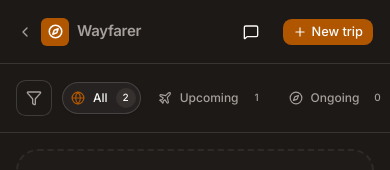
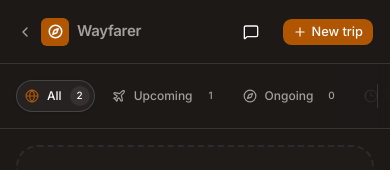
Before and after one commit to caraseli02/ai-travel-spatial-workspace, a React (Vite) app: page /trips in a window 390 px wide. Shown: the top 170 px of the page. Built offline with nearby package versions, Linux system fonts and the light colour scheme.

Commit message:
Polish Trip List filter bar and empty state (#110)
* Polish Trip List filter empty state

* Remove decorative Trip List filter icon

---------

Co-authored-by: Antigravity <antigravity@deepmind.com>

```diff
--- a/src/components/trip-list/TripGrid.tsx
+++ b/src/components/trip-list/TripGrid.tsx
@@ -85,7 +85,13 @@
           )}
 
           {filteredTrips.length === 0 && selectedFilter !== "all" && trips.length > 0 && (
-            <motion.div layout initial={{ opacity: 0, scale: 0.95 }} animate={{ opacity: 1, scale: 1 }}>
+            <motion.div
+              layout
+              initial={{ opacity: 0, scale: 0.95 }}
+              animate={{ opacity: 1, scale: 1 }}
+              data-testid="trip-list-filter-empty-state"
+              className="lg:col-span-2"
+            >
               <Card className="h-full min-h-[420px] rounded-2xl border border-border bg-card py-0 shadow-sm ring-0">
                 <CardContent className="flex h-full min-h-[420px] flex-col justify-between p-8 [--card-spacing:--spacing(4)]">
                   <div className="space-y-6">
--- a/src/components/trip-list/TripListFilters.tsx
+++ b/src/components/trip-list/TripListFilters.tsx
@@ -1,4 +1,4 @@
-import { CheckCircle2, Clock3, Compass, Filter, Globe, Plane } from "lucide-react";
+import { CheckCircle2, Clock3, Compass, Globe, Plane } from "lucide-react";
 import { Badge } from "@/components/ui/badge";
 import { Tabs, TabsList, TabsTrigger } from "@/components/ui/tabs";
 import { cn } from "@/lib/utils";
@@ -24,15 +24,9 @@
   onSelectedFilterChange,
 }: TripListFiltersProps) {
   return (
-    <div className="shrink-0 border-b border-border bg-background">
-      <div className="mx-auto flex w-full max-w-[1344px] items-center gap-2.5 overflow-x-auto px-4 py-4 sm:px-12">
-        <span
-          aria-hidden
-          className="inline-flex size-9 shrink-0 items-center justify-center rounded-md border border-input bg-background"
-        >
-          <Filter className="size-4 text-muted-foreground" />
-        </span>
-
+    <section aria-label="Trip status filters" className="shrink-0 border-b border-border bg-background">
+      <div className="relative mx-auto w-full max-w-[1344px]">
+        <div className="flex w-full items-center gap-2.5 overflow-x-auto px-4 py-4 pr-12 sm:px-12">
           <Tabs value={selectedFilter} onValueChange={(value) => onSelectedFilterChange(value as TripStatusFilter)}>
             <TabsList className="gap-2 bg-transparent p-0">
               {tabConfig.map((tab) => {
@@ -66,6 +60,14 @@
             </TabsList>
           </Tabs>
         </div>
+        <div
+          data-testid="trip-list-filter-scroll-hint"
+          aria-hidden
+          className="pointer-events-none absolute inset-y-0 right-0 flex w-12 items-center justify-end bg-gradient-to-l from-background via-background/85 to-transparent pr-3 sm:hidden"
+        >
+          <span className="h-6 w-px rounded-full bg-border" />
         </div>
+      </div>
+    </section>
   );
 }
```
Also changed, not shown: 1 other file (tests, documents, lock files or other folders). Lines whose indentation alone changed are shown as unchanged.
